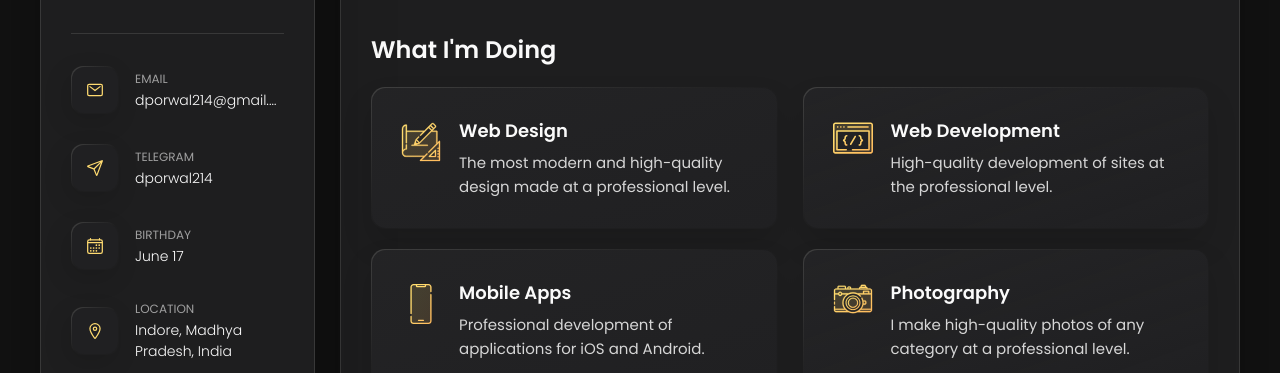
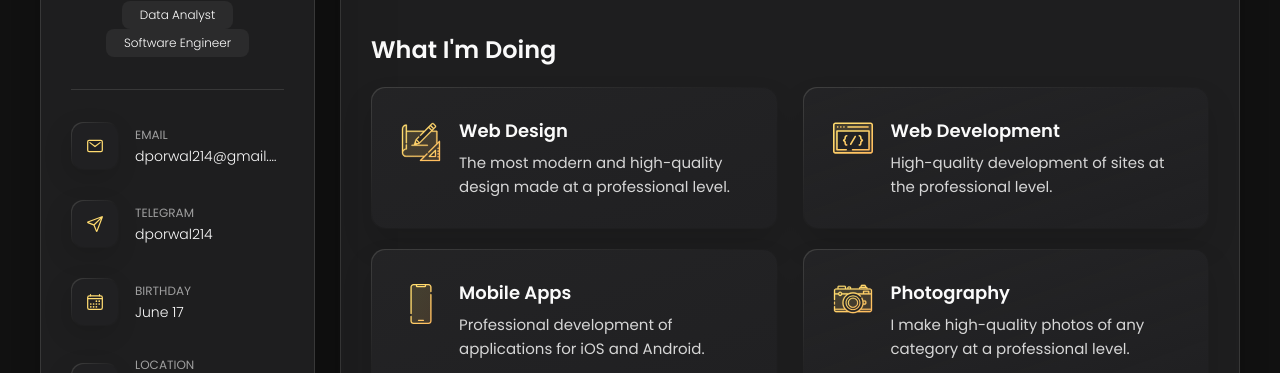
Before and after one commit to DhananjayPorwal/Portfolio, a plain HTML site: page index.html in a window 1280 px wide. Shown: the part 346-719 px from the top of the page. Drawn offline with nearby package versions, Linux system fonts and the light colour scheme.

Commit message:
Adding Title

```diff
--- a/index.html
+++ b/index.html
@@ -54,7 +54,8 @@
           <div class="info-content">
             <h1 class="name" title="Dhananjay Porwal">Dhananjay Porwal</h1>
 
-            <!-- <p class="title">Software Engineer</p> -->
+            <p class="title">Data Analyst</p>
+            <p class="title">Software Engineer</p>
           </div>
 
           <button class="info_more-btn" data-sidebar-btn>
```
